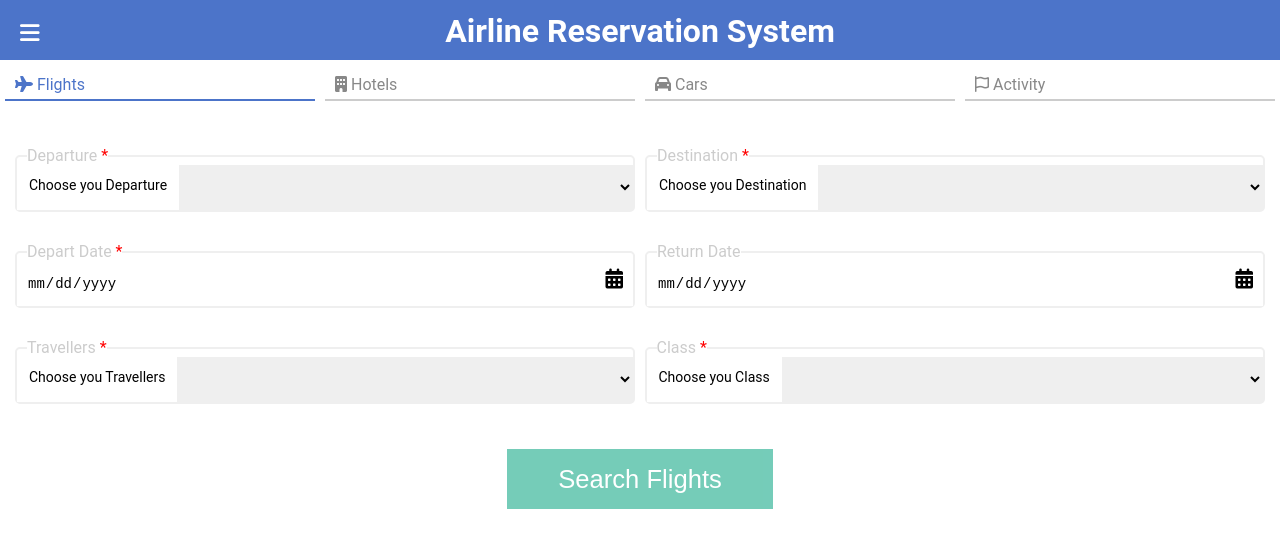
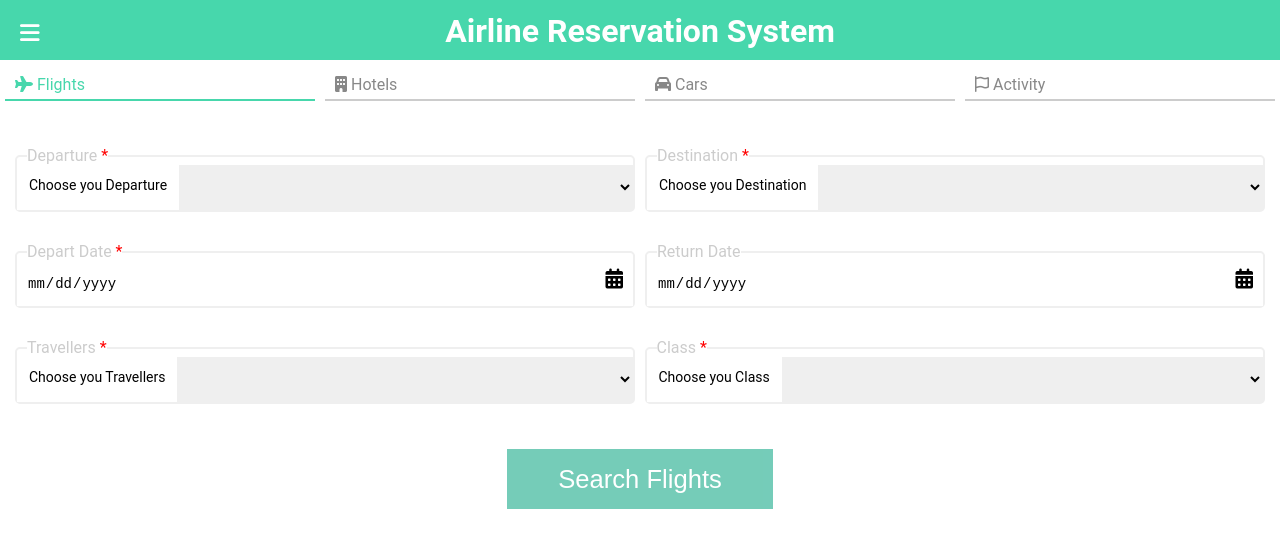
Before and after one commit to rishabh010189/airline-reservation-system, an Angular app: page /home in a window 1280 px wide. Shown: the top 548 px of the page. Built offline with nearby package versions, Linux system fonts and the light colour scheme.

Commit message:
theme color variable introduced

```diff
--- a/src/app/components/header/header.component.scss
+++ b/src/app/components/header/header.component.scss
@@ -1,3 +1,5 @@
+@import '../../../assets/stylesheet/variables';
+
 #curtain{
     top: 0;
     left:0;
@@ -90,7 +92,7 @@
   header{
       display: flex;
       justify-content: center;
-        background-color: #4C74C9;
+        background-color: $theme-color;
         color: #fff;
         height:60px;
       .logo{
--- a/src/app/components/search-results/search-results.component.scss
+++ b/src/app/components/search-results/search-results.component.scss
@@ -1,3 +1,4 @@
+@import '../../../assets/stylesheet/variables';
 .container{
     padding:10px;
     background-color: #f7f7f7;
@@ -92,7 +93,7 @@
                 width: 200px;
                 min-width: 150px;
                 height: 100px;
-                background-color: #4C74C9;
+                background-color: $theme-color;
                 border-radius: 4px;
                 margin: 0px 15px;
                 color: #fff;
--- a/src/app/components/sub-header/sub-header.component.scss
+++ b/src/app/components/sub-header/sub-header.component.scss
@@ -1,5 +1,6 @@
+@import '../../../assets/stylesheet/variables';
 header{
-    background-color: #4C74C9;
+    background-color: $theme-color;
     color: #fff;
     .container{
         display: flex;
--- a/src/app/components/tab-content/tab-content.component.scss
+++ b/src/app/components/tab-content/tab-content.component.scss
@@ -1,3 +1,4 @@
+@import '../../../assets/stylesheet/variables';
 ul{
     display: flex;
     li{
@@ -10,8 +11,8 @@ ul{
         color: #888;
         width: 25%;
         &.active{
-          color: #4C74C9;
-          border-color: #4C74C9;
+          color: $theme-color;
+          border-color: $theme-color;
         }
       }
   }
--- /dev/null
+++ b/src/assets/stylesheet/variables.scss
@@ -0,0 +1 @@
+$theme-color: #47d7ac;
```
